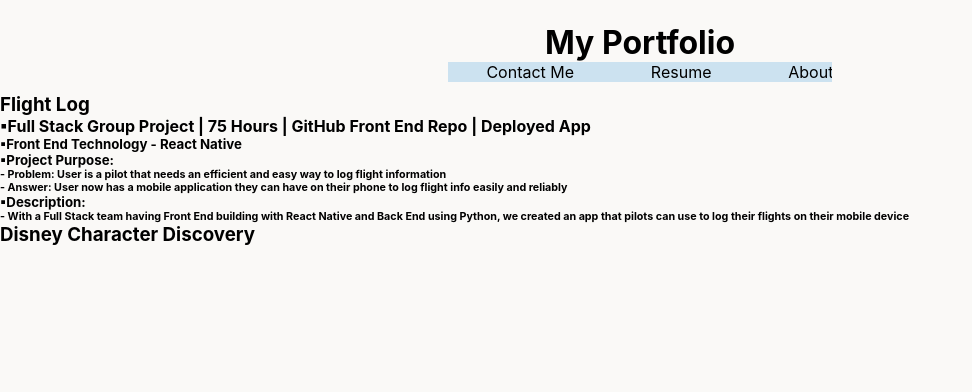
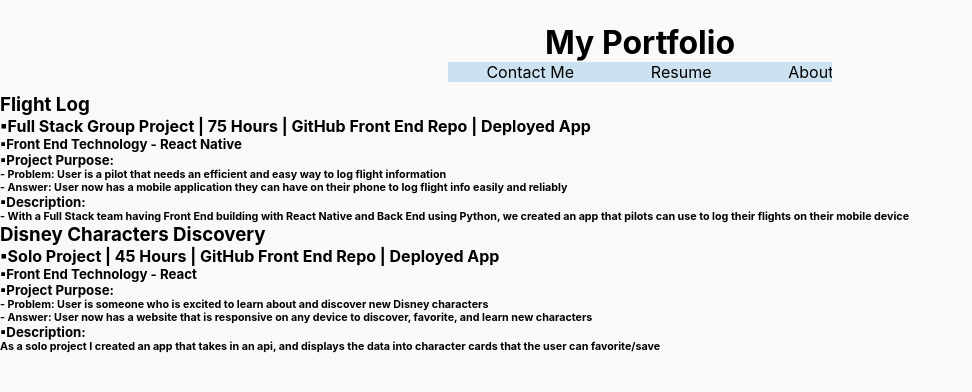
Before and after one commit to cadechaney/personal-profile, a React (Create React App) app: page /portfolio in a window 1280 px wide. Shown: the top 392 px of the page, without its empty margins (0-972 px from the left). Built offline with nearby package versions, Linux system fonts and the light colour scheme.

Commit message:
Add info to Disney characters discovery section

```diff
--- a/src/components/Portfolio/Portfolio.tsx
+++ b/src/components/Portfolio/Portfolio.tsx
@@ -39,15 +39,32 @@
               - With a Full Stack team having Front End building with React Native and Back End using Python, we created an app that pilots can use to log their flights
               on their mobile device
             </h6>
-
           </article>
         </div>
         <div className='portfolio-card-2'>
-          <article className='details-section-2'>
-            <h1>Disney Character Discovery</h1>
-            <h3>
-
-            </h3>
+        <article className='details-section-2'>
+            <h1>Disney Characters Discovery</h1>
+            <h4>
+            {'\u25AA'}Solo Project | 45 Hours | GitHub Front End Repo | Deployed App
+            </h4>
+            <h5>
+            {'\u25AA'}Front End Technology - React
+            </h5>
+            <h5>
+              {'\u25AA'}Project Purpose:
+            </h5>
+            <h6>
+              - Problem: User is someone who is excited to learn about and discover new Disney characters
+            </h6>
+            <h6>
+              - Answer: User now has a website that is responsive on any device to discover, favorite, and learn new characters
+            </h6>
+            <h5>
+              {'\u25AA'}Description:
+            </h5>
+            <h6>
+              As a solo project I created an app that takes in an api, and displays the data into character cards that the user can favorite/save
+            </h6>
           </article>
           <div>
             {/* <img className='sparring-video' src={sparringVideo}></img> */}
```
